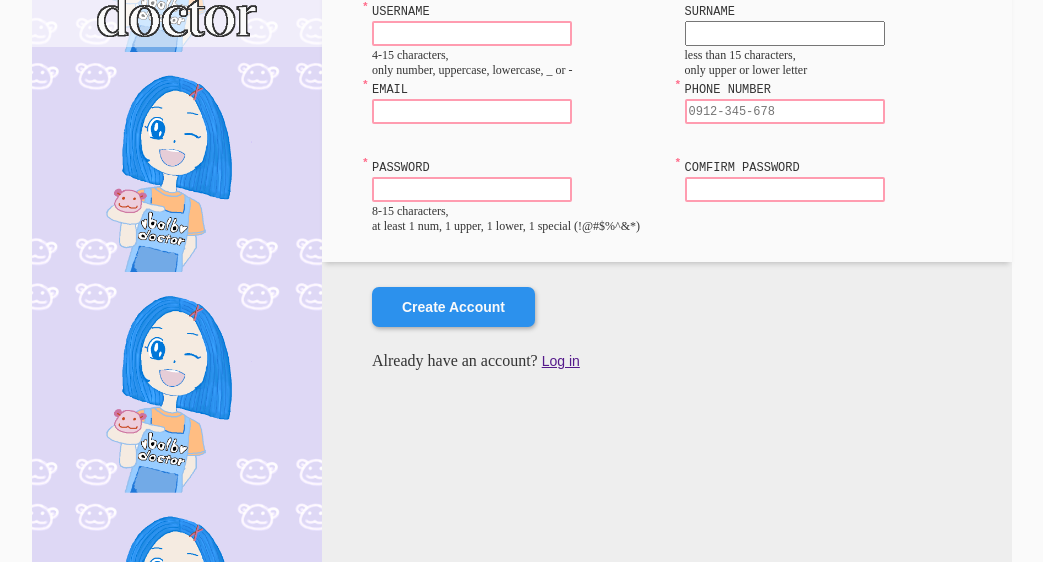
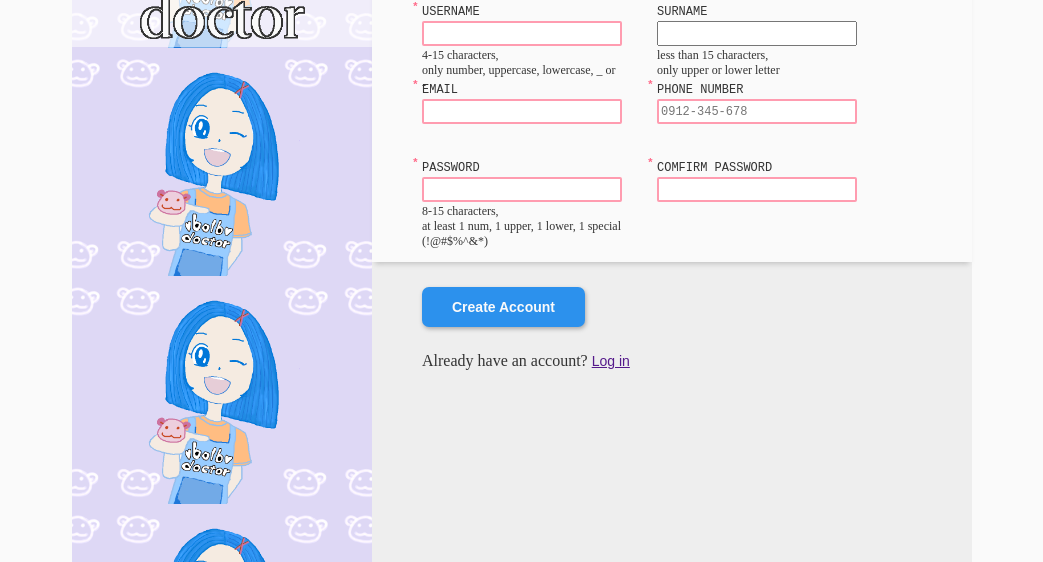
Before and after one commit to h80h/sign-up-form, a plain HTML site: page index.html in a window 1280 px wide. Shown: the part 238-800 px from the top of the page, without its empty margins (118-1161 px from the left). Drawn offline with Linux system fonts and the light colour scheme.

Commit message:
adjust flex setting to suit more scenario

```diff
--- a/style.css
+++ b/style.css
@@ -51,20 +51,16 @@ body {
 }
 
 .container{
+  flex: 1;
   display: flex;
-  flex: auto;
-  box-sizing: border-box;
-  margin: 0 150px 0;
+  justify-content: center;
   background: #fafafa;
-}
-
-.container div {
-  flex: auto;
 }
 
 .sidebar {
   background: center / 76%
   url("image/bolb_doctor.png");
+  width: 300px;
 }
 
 .logo_sidebar {
@@ -82,8 +78,8 @@ body {
 }
 
 .sign_up_form {
-  width: 400px;
   flex-shrink: 0;
+  width: 600px;
   background: #eeeeee;
   font-size: 20px;
   color: #333333;
```
